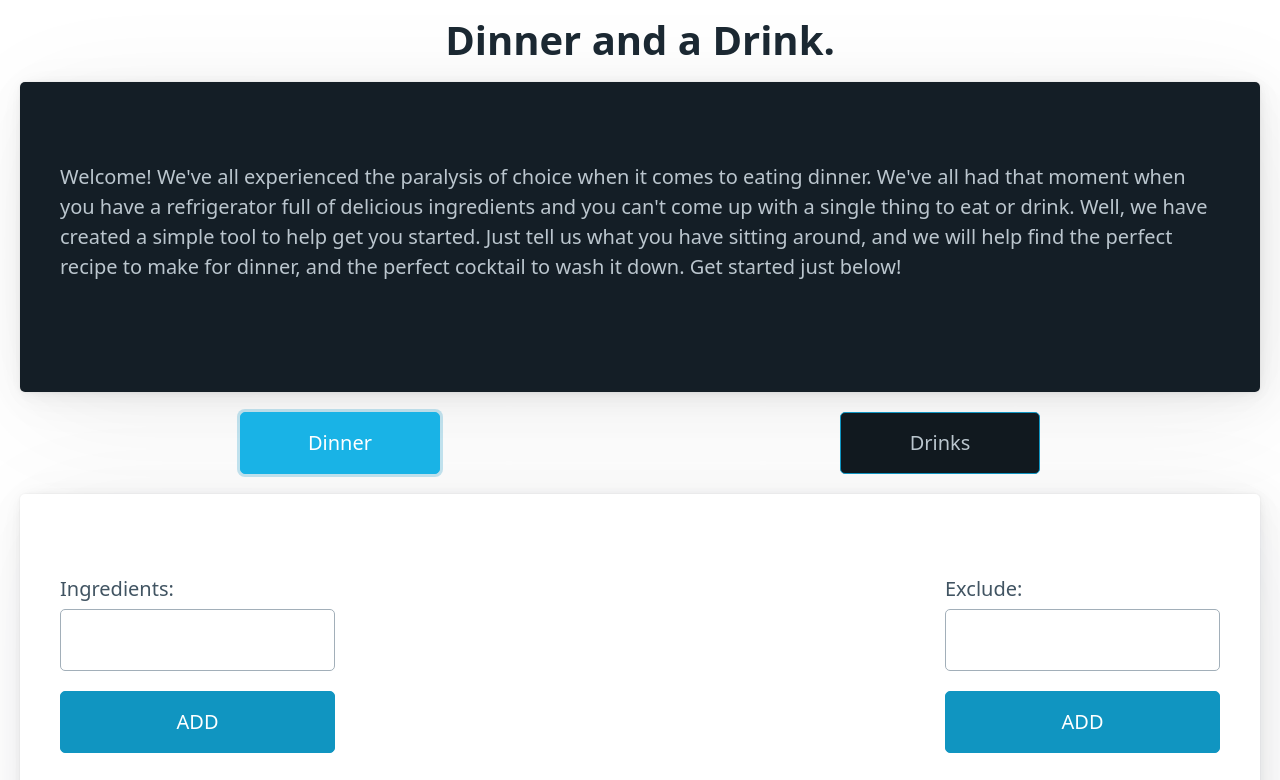
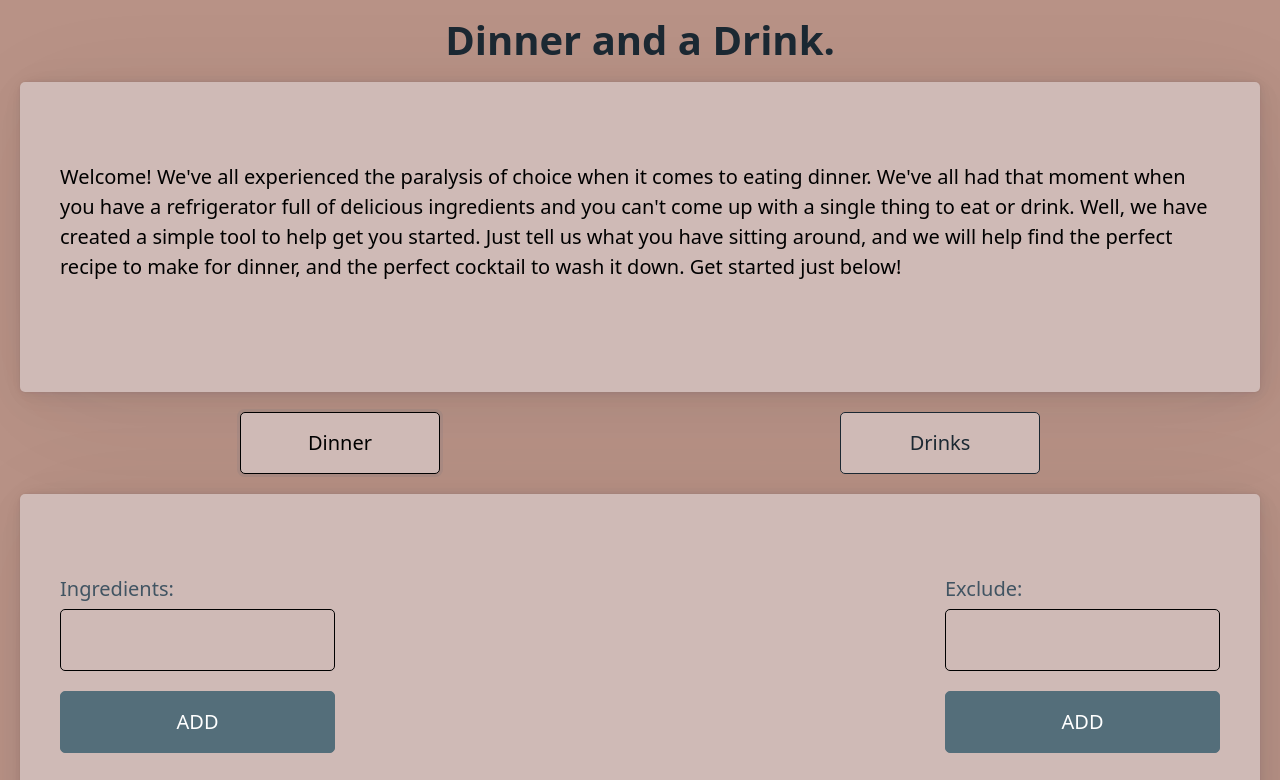
Before and after one commit to eliglezz/dinner-and-a-drink, a plain HTML site: page index.html in a window 1280 px wide. Both pictures are taken after a click on the button "Dinner". Shown: the top 780 px of the page. Drawn offline with nearby package versions, Linux system fonts and the light colour scheme.

Commit message:
storing changes

```diff
--- a/assets/css/style.css
+++ b/assets/css/style.css
@@ -1,7 +1,63 @@
+/* Blue-grey Light scheme (Default) */
+/* Can be forced with data-theme="light" */
+[data-theme="light"],
+:root:not([data-theme="dark"]) {
+  --primary: #546e7a;
+  --primary-hover: #455a64;
+  --primary-focus: rgba(84, 110, 122, 0.125);
+  --primary-inverse: #FFF;
+}
 
+/* Blue-grey Dark scheme (Auto) */
+/* Automatically enabled if user has Dark mode enabled */
+@media only screen and (prefers-color-scheme: dark) {
+  :root:not([data-theme="light"]) {
+    --primary: #546e7a;
+    --primary-hover: #607d8b;
+    --primary-focus: rgba(84, 110, 122, 0.25);
+    --primary-inverse: #FFF;
+  }
+}
+
+/* Blue-grey Dark scheme (Forced) */
+/* Enabled if forced with data-theme="dark" */
+[data-theme="dark"] {
+  --primary: #546e7a;
+  --primary-hover: #607d8b;
+  --primary-focus: rgba(84, 110, 122, 0.25);
+  --primary-inverse: #FFF;
+}
+
+/* Blue-grey (Common styles) */
+:root {
+  --form-element-active-border-color: var(--primary);
+  --form-element-focus-color: var(--primary-focus);
+  --switch-color: var(--primary-inverse);
+  --switch-checked-background-color: var(--primary);
+}
+body {
+
+    background: #b89286;
+}
+main {
+    height: 100vh;
+}
+input {
+    border: 1px solid black;
+}
 article {
     margin-top: 0;
     margin-bottom: 0;
+    background: #cfbab6;
+}
+#site-info {
+    color: black;
+}
+#dinnerBtn {
+    background: #cfbab6;
+}
+#drinkBtn {
+    background: #cfbab6;
 }
 
 #header {
--- a/assets/js/script.js
+++ b/assets/js/script.js
@@ -188,8 +188,14 @@ excludeAddBtn.on('click', function() {
 })
 
 function clearPast() {
-    ingredientList.innerHTML = ""
+    ingredientList.each(function(i) {
+        $(this).html("")
 
+    })
+    excludeList.each(function(i) {
+        $(this).html("")
+
+    })
 }
 
 //hides the search boxex until needed currently disabled so we can see them as we build
--- a/index.html
+++ b/index.html
@@ -17,12 +17,12 @@
 </header>
 <body>
     <main class="container-fluid">
-        <article data-theme= "dark">
+        <article>
             <p id="site-info">Welcome! We've all experienced the paralysis of choice when it comes to eating dinner.  We've all had that moment when you have a refrigerator full of delicious ingredients and you can't come up with a single thing to eat or drink.  Well, we have created a simple tool to help get you started.  Just tell us what you have sitting around, and we will help find the perfect recipe to make for dinner, and the perfect cocktail to wash it down.  Get started just below!</p>
         </article>
         <div class="container-fluid" id="buttonholder">
-            <button type="button" data-theme= "dark" id="dinnerBtn">Dinner</button>
-            <button type="button" data-theme= "dark" id="drinkBtn">Drinks</button>
+            <button type="button" id="dinnerBtn" class="outline contrast">Dinner</button>
+            <button type="button" id="drinkBtn" class="outline contrast">Drinks</button>
         </div>
         <article class="recipe-search">
             <div class="grid">
@@ -59,7 +59,7 @@
             <div>
                 <form>
                     <label for="ingredients">Ingredients:</label>
-                    <input type="text" id="ingredients" name="ingredients">
+                    <input type="text" id="ingredients" name="ingredients" class="outline contrast">
                     <button type="button" class="add-btn btn-primary btn-lg btn-block">ADD</button>
                 </form>
                 <p>Add ingredients you would like included in your cocktail here!</p>
```
